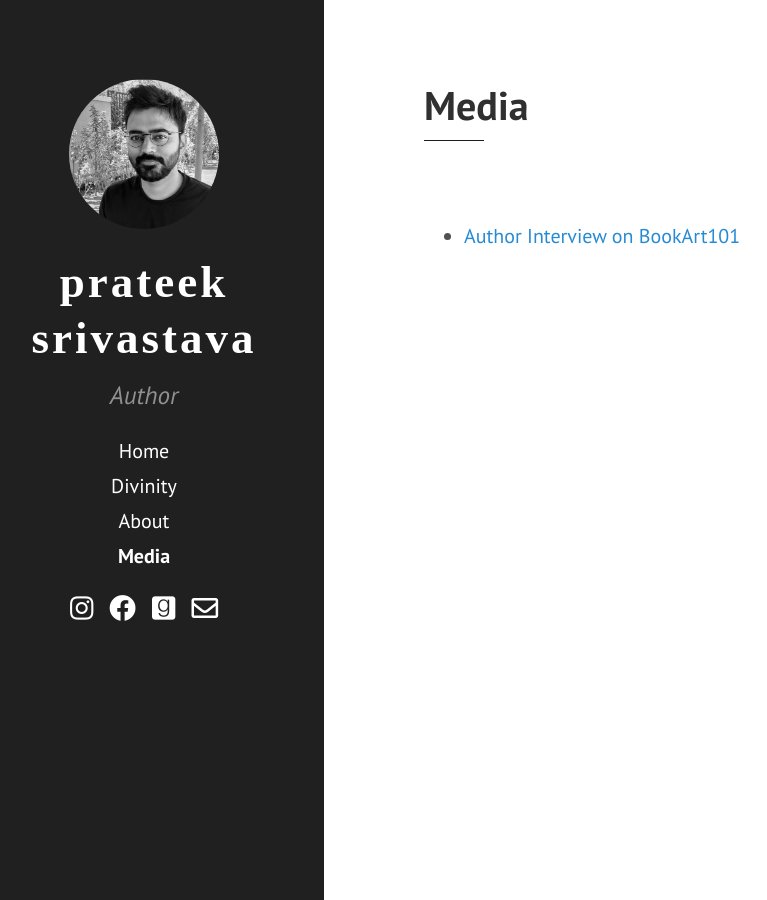
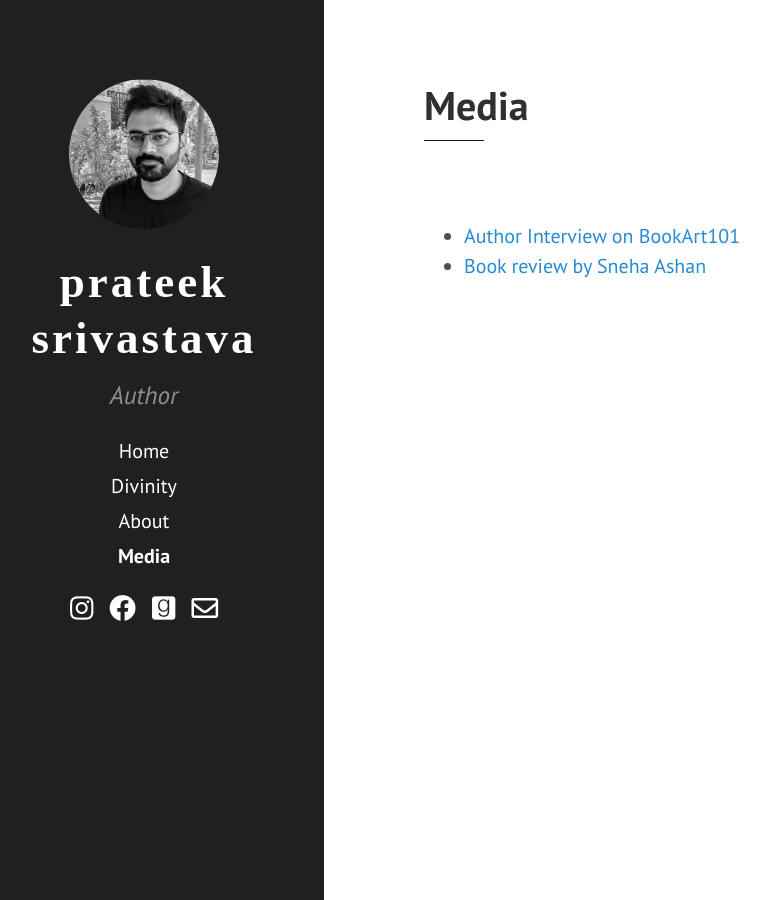
Before and after one commit to pratzo13/pratzo13.github.io, a Jekyll site: the page built from 03_media.md, in a window 1280 px wide. Shown: the whole page, without its empty margins (36-803 px from the left). Built offline with Jekyll 4.4.1, drawn with Linux system fonts in a browser that asks for light colours; nearby versions of some CDN libraries.

Commit message:
Adding book review blog link under Media

```diff
--- a/03_media.md
+++ b/03_media.md
@@ -7,6 +7,7 @@ permalink: /media/
 
 <ul>
 <li> <a href="https://bookart101.com/divinitybyprateeksrivastava/" target="_blank" rel="noopener noreferrer">Author Interview on BookArt101</a> </li>
+<li> <a href="https://snehaashan654.blogspot.com/2020/08/divinity-by-prateek-srivastava.html?m=1" target="_blank" rel="noopener noreferrer">Book review by Sneha Ashan</a> </li>
 <!-- <li> <a href="/media/prateeksrivastava.jpg" target="_blank" rel="noopener noreferrer">Author Image</a> </li> -->
 <!-- <li> <a href="/media/prateeksrivastava2.jpg" target="_blank" rel="noopener noreferrer">Author Image 2</a> </li> -->
 <!-- <li> <a href="/media/sample.pdf" target="_blank" rel="noopener noreferrer">sample pdf</a> </li> -->
```
